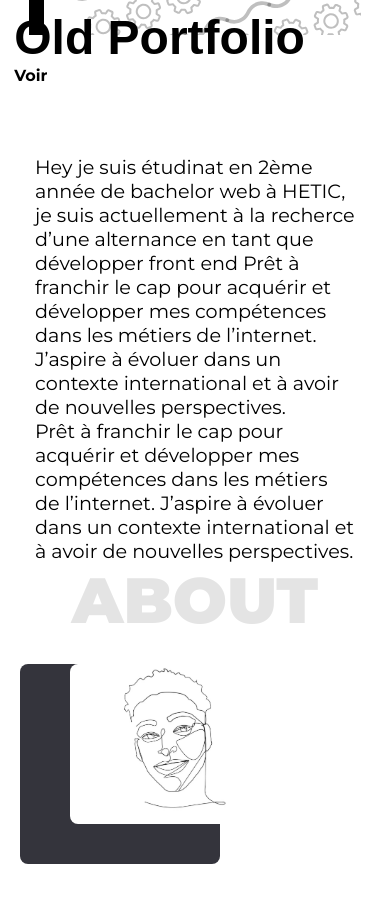
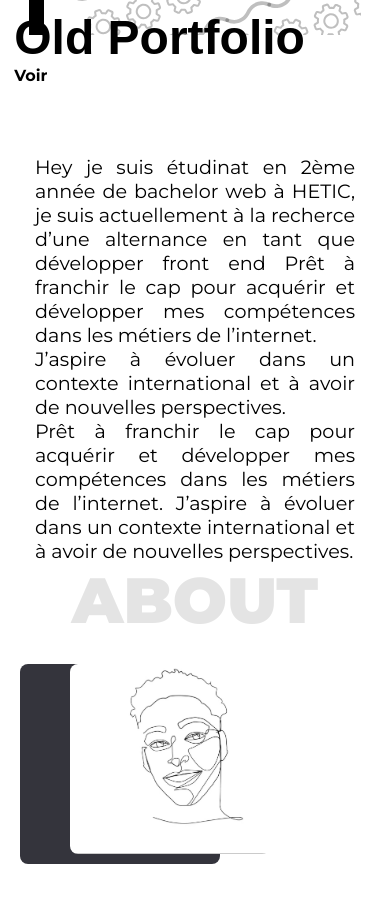
Before and after one commit to melvinDebot/melvin_debot_portfolio, a React (Create React App) app: page / in a window 390 px wide. Shown: the part 3240-4142 px from the top of the page. Built offline with nearby package versions, Linux system fonts and the light colour scheme.

Commit message:
modif tree

```diff
--- a/src/App.scss
+++ b/src/App.scss
@@ -250,7 +250,7 @@ h2{
   background-repeat: no-repeat;
   opacity: 0;
   position: relative;
-  transition: 3s;
+  transition: 2s;
   transform: translateX(1000px);
 
   &::before{
@@ -341,7 +341,7 @@ img{
     height: 200px;
   }
   .child{
-    height: 160px;
+    height: 190px;
     top: 40px;
   }
   .blue-containt{
@@ -349,6 +349,7 @@ img{
     flex-direction: column;
     justify-content: space-between;
     align-items: center;
+    text-align: justify;
   }
   .bobo{
     width: 85%
--- a/src/components/OthersSection.jsx
+++ b/src/components/OthersSection.jsx
@@ -29,7 +29,7 @@ function OthersSection(){
       <div className="panel" data-color="blue">
         <h2>ABOUT</h2>
         <div className="blue-containt">
-          <p>Hey je suis étudinat en 2ème année de bachelor web à HETIC, je suis actuellement à la recherce d’une alternance en tant que développer front end Prêt à franchir le cap pour acquérir et développer mes compétences dans les métiers de l’internet. J’aspire à évoluer dans un contexte international et à avoir de nouvelles perspectives. <br></br>Prêt à franchir le cap pour acquérir et développer mes compétences dans les métiers de l’internet. J’aspire à évoluer dans un contexte international et à avoir de nouvelles perspectives.</p>
+          <p>Hey je suis étudinat en 2ème année de bachelor web à HETIC, je suis actuellement à la recherce d’une alternance en tant que développer front end Prêt à franchir le cap pour acquérir et développer mes compétences dans les métiers de l’internet.<br/> J’aspire à évoluer dans un contexte international et à avoir de nouvelles perspectives. <br></br>Prêt à franchir le cap pour acquérir et développer mes compétences dans les métiers de l’internet. J’aspire à évoluer dans un contexte international et à avoir de nouvelles perspectives.</p>
 
           <div className="blue-img">
             <Parallax />
```
